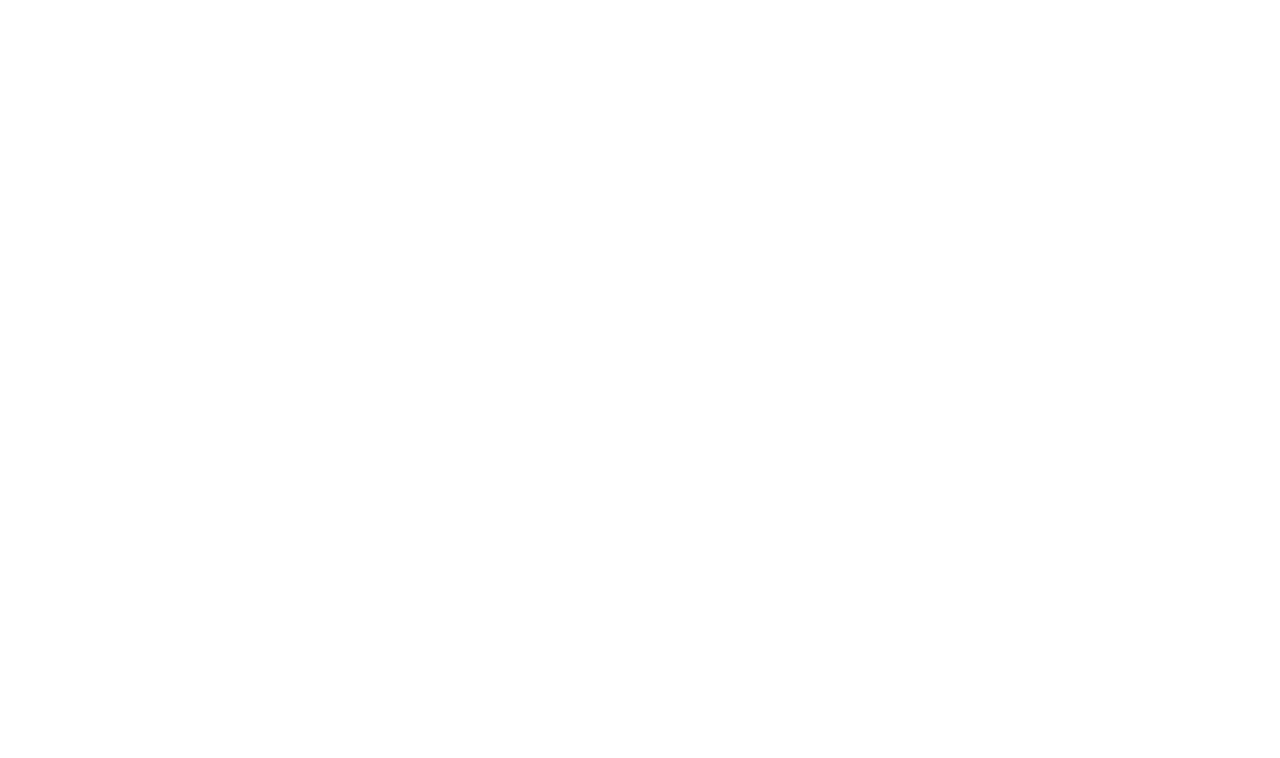
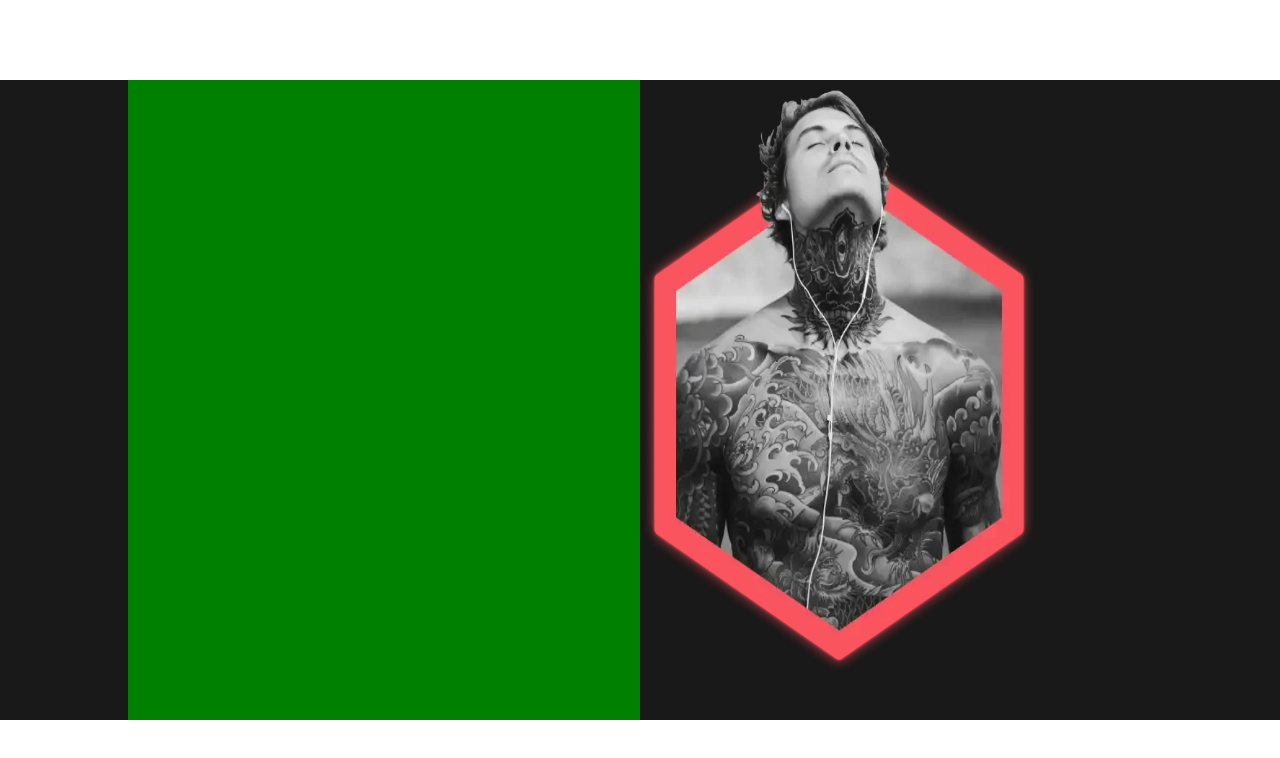
Before and after one commit to Sagarkhatarkar12/Slider-1, a plain HTML site: page index.html in a window 1280 px wide. Drawn offline with Linux system fonts and the light colour scheme.

Commit message:
update our make slide effect

```diff
--- a/index.html
+++ b/index.html
@@ -12,7 +12,14 @@
         <div class="container-slider">
             <div class="container-slider-slide">
 
+            <div class="container-slider-slide-left">
+                <div class="container-slider-slide-left-Avtar">
+                    <img class=" .container-slider-slide-left-Avtar-img" src="/assets/image/tatooimage2-1.webp" alt="">
+                </div>
+            </div>
+            <div class="container-slider-slide-right">
 
+            </div>
             </div>
 
         </div>
--- a/style/scss/_base.scss
+++ b/style/scss/_base.scss
@@ -0,0 +1,52 @@
+@use "varible.scss" as *;
+*{
+    margin: 0;
+    padding: 0;
+    box-sizing: border-box;
+    font-family: sans-serif;
+    font-size: 62.2%;
+}
+.container{
+    // background-color: $bg;
+    height: 100vh;
+
+    width: 100vw;
+    display: flex;
+    justify-content: center;
+    align-content: center;
+    &-slider{
+        background-color: $bg;
+        margin: auto auto;
+        height: 80vh;
+        width: 100vw;
+        display: flex;
+        justify-content: center;
+        align-items: center;
+        &-slide{
+            margin: auto auto;
+            height: 100%;
+            width: 80%;
+            display: flex;
+            // flex-direction: row-reverse;
+            justify-content: center;
+            align-items: center;
+            &-left{
+                width: 50%;
+                height: 100%;
+                &-Avtar{
+                    height: 60rem;
+                    width: 40rem;
+                    & img{
+                        height: 100%;
+                        width: 100%;
+                    }
+                }
+            }
+            &-right{
+                background-color: green;
+                width: 50%;
+                height: 100%;
+            }
+        }
+    }
+}
--- a/style/scss/_varible.scss
+++ b/style/scss/_varible.scss
@@ -0,0 +1,3 @@
+$bg :#191919;
+$text-color:#f9545e;
+$white :#ffffff;
```
Also changed, not shown: assets/image/tatooimage2-1.webp (added), output.css (deleted), style/css/main.css, 2 other files.
